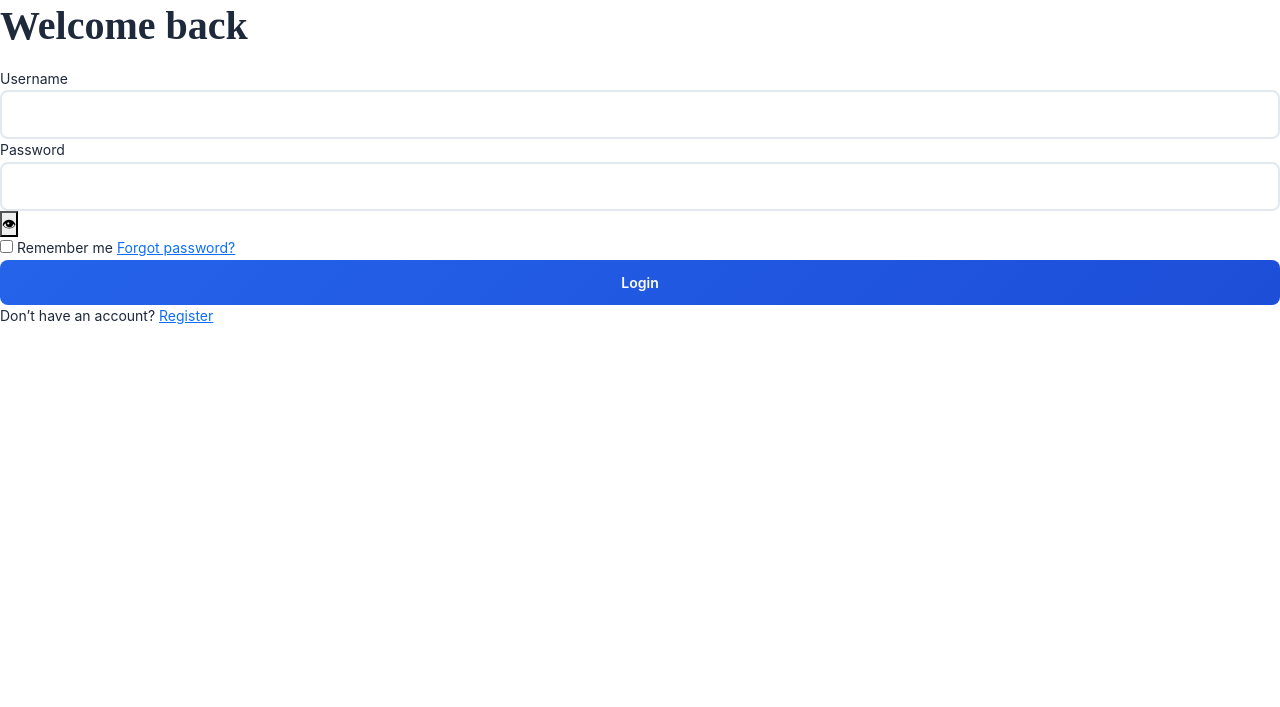
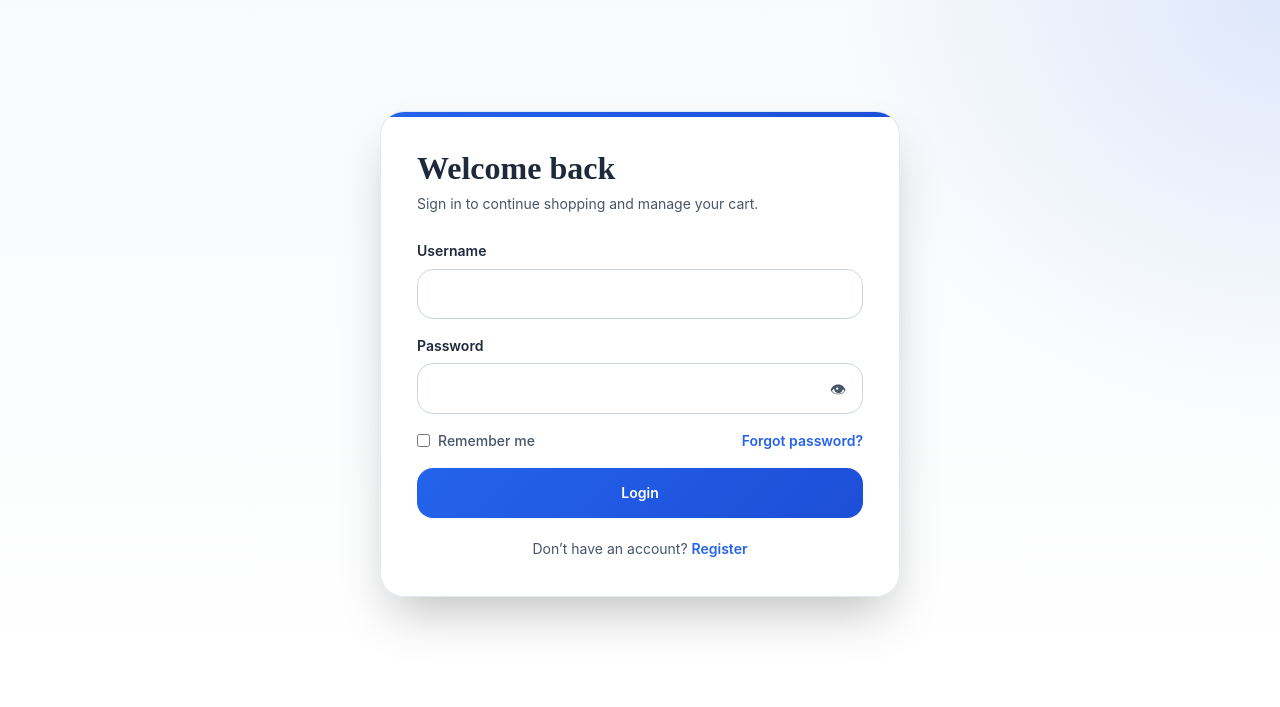
Before and after one commit to Kartikshri234/ecommerce-1, a Django app: page /login/ in a window 1280 px wide. Shown: the part 51-758 px from the top of the page. Run offline with Django 3.2, Linux system fonts and the light colour scheme; some libraries are stand-ins or nearby versions.

Commit message:
Refresh login and register page styling

```diff
--- a/static/css/style.css
+++ b/static/css/style.css
@@ -493,6 +493,172 @@ h6 { font-size: 1rem; }
 }
 
 /* --------------------
+   Auth Pages
+------------------- */
+.auth-page {
+  min-height: calc(100vh - 92px);
+  display: flex;
+  align-items: center;
+  justify-content: center;
+  padding: 3rem 1rem;
+  background:
+    radial-gradient(circle at top right, rgba(37, 99, 235, 0.12), transparent 30%),
+    linear-gradient(180deg, var(--bg-secondary), var(--bg-primary));
+}
+
+.auth-card {
+  width: 100%;
+  max-width: 520px;
+  background: rgba(255, 255, 255, 0.92);
+  border: 1px solid rgba(226, 232, 240, 0.95);
+  border-radius: var(--radius-xl);
+  box-shadow: var(--shadow-xl);
+  padding: 2.25rem;
+  position: relative;
+  overflow: hidden;
+  backdrop-filter: blur(18px);
+}
+
+[data-theme="dark"] .auth-card {
+  background: rgba(15, 23, 42, 0.92);
+  border-color: rgba(51, 65, 85, 0.95);
+}
+
+.auth-card::before {
+  content: '';
+  position: absolute;
+  inset: 0 auto auto 0;
+  width: 100%;
+  height: 5px;
+  background: linear-gradient(135deg, var(--primary), var(--primary-dark));
+}
+
+.auth-title {
+  font-size: 2rem;
+  margin-bottom: 0.25rem;
+  color: var(--text-primary);
+}
+
+.auth-subtitle {
+  color: var(--text-secondary);
+  margin-bottom: 1.5rem;
+}
+
+.auth-card .alerts {
+  margin-bottom: 1rem;
+}
+
+.auth-card .alert {
+  border-radius: var(--radius-lg);
+  margin-bottom: 0.75rem;
+}
+
+.auth-field,
+.auth-card .form-group,
+.auth-card .form-row {
+  margin-bottom: 1rem;
+}
+
+.auth-card label {
+  display: inline-block;
+  margin-bottom: 0.4rem;
+  font-weight: 600;
+  color: var(--text-primary);
+}
+
+.auth-card .form-control,
+.auth-card input[type="text"],
+.auth-card input[type="email"],
+.auth-card input[type="password"] {
+  width: 100%;
+  border: 1px solid var(--border-dark);
+  border-radius: var(--radius-lg);
+  padding: 0.85rem 1rem;
+  background: var(--bg-primary);
+  color: var(--text-primary);
+  transition: var(--transition);
+  box-shadow: none;
+}
+
+.auth-card .form-control:focus,
+.auth-card input:focus {
+  border-color: var(--primary);
+  outline: none;
+  box-shadow: 0 0 0 3px rgba(37, 99, 235, 0.12);
+}
+
+.auth-card .password-wrap {
+  position: relative;
+}
+
+.auth-card .password-wrap .form-control {
+  padding-right: 3.25rem;
+}
+
+.show-toggle {
+  position: absolute;
+  top: 50%;
+  right: 0.8rem;
+  transform: translateY(-50%);
+  border: 0;
+  background: transparent;
+  color: var(--text-secondary);
+  font-size: 1rem;
+  cursor: pointer;
+  line-height: 1;
+  padding: 0.25rem;
+}
+
+.show-toggle.active {
+  color: var(--primary);
+}
+
+.auth-card .between {
+  display: flex;
+  align-items: center;
+  justify-content: space-between;
+  gap: 1rem;
+}
+
+.auth-card .checkbox {
+  display: inline-flex;
+  align-items: center;
+  gap: 0.5rem;
+  font-weight: 500;
+  color: var(--text-secondary);
+  margin-bottom: 0;
+}
+
+.auth-card .link {
+  color: var(--primary);
+  text-decoration: none;
+  font-weight: 600;
+}
+
+.auth-card .link:hover {
+  color: var(--primary-dark);
+  text-decoration: underline;
+}
+
+.auth-card .btn-primary,
+.auth-card .btn {
+  border-radius: var(--radius-lg);
+  padding: 0.9rem 1rem;
+  font-weight: 600;
+}
+
+.auth-card .alt-action {
+  margin-top: 1.25rem;
+  margin-bottom: 0;
+  text-align: center;
+  color: var(--text-secondary);
+}
+
+.auth-card .alt-action p {
+  margin-bottom: 0;
+}
+
+/* --------------------
    Enhanced Category Cards
 ------------------- */
 .category-grid {
--- a/templates/login.html
+++ b/templates/login.html
@@ -4,6 +4,7 @@
 <div class="auth-page">
   <div class="auth-card">
     <h1 class="auth-title">Welcome back</h1>
+    <p class="auth-subtitle">Sign in to continue shopping and manage your cart.</p>
 
     {% if messages %}
       <div class="alerts">
@@ -15,18 +16,18 @@
 
     <form method="post" novalidate>
       {% csrf_token %}
-      <div class="form-row">
+      <div class="auth-field">
         <label for="id_username">Username</label>
         <input id="id_username" name="username" type="text" class="form-control" required autocomplete="username">
       </div>
-      <div class="form-row">
+      <div class="auth-field">
         <label for="id_password">Password</label>
         <div class="password-wrap">
           <input id="id_password" name="password" type="password" class="form-control" required autocomplete="current-password">
           <button type="button" class="show-toggle" aria-label="Show password">👁</button>
         </div>
       </div>
-      <div class="form-row between">
+      <div class="auth-field between">
         <label class="checkbox"><input type="checkbox" name="remember"> Remember me</label>
         <a class="link" href="{% url 'password_reset' %}">Forgot password?</a>
       </div>
```
Also changed, not shown: templates/register.html (+5 -4 lines).
